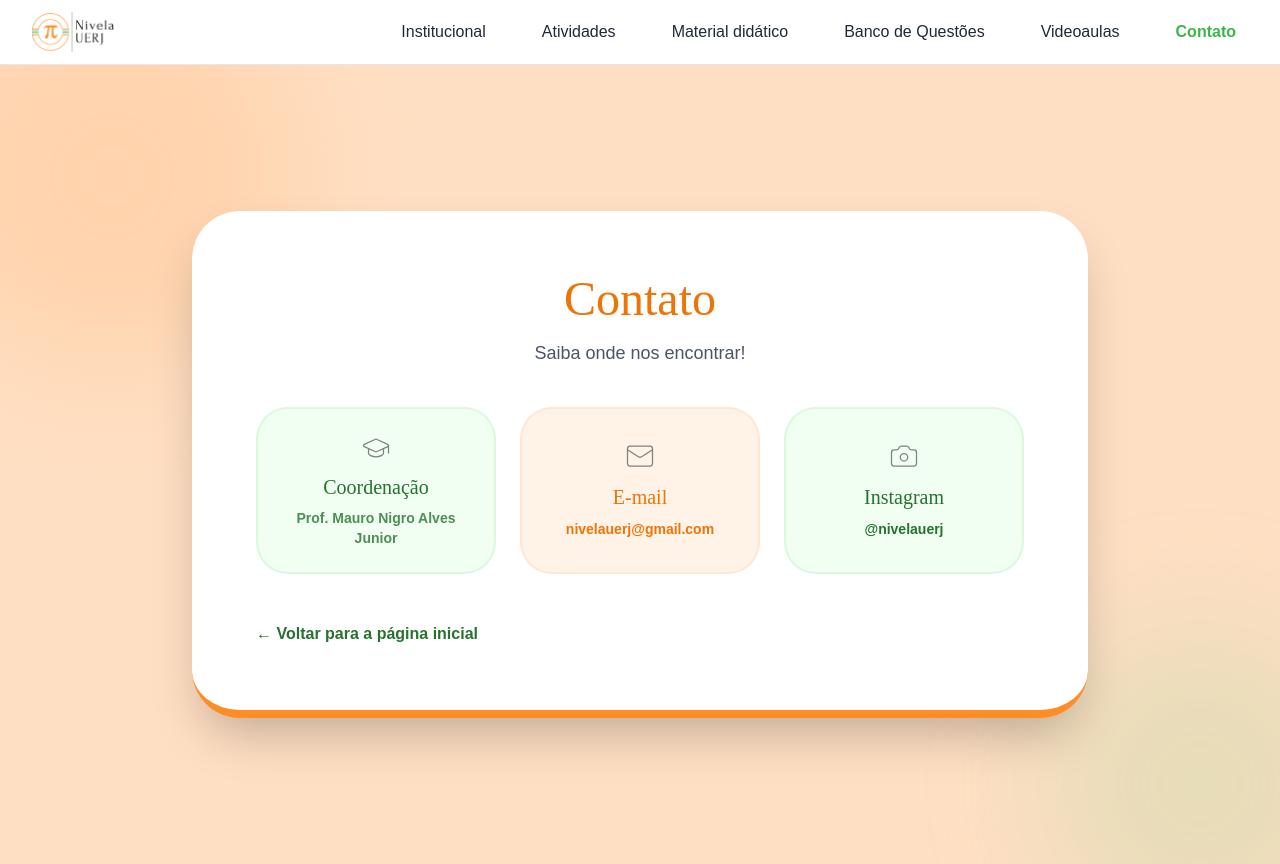
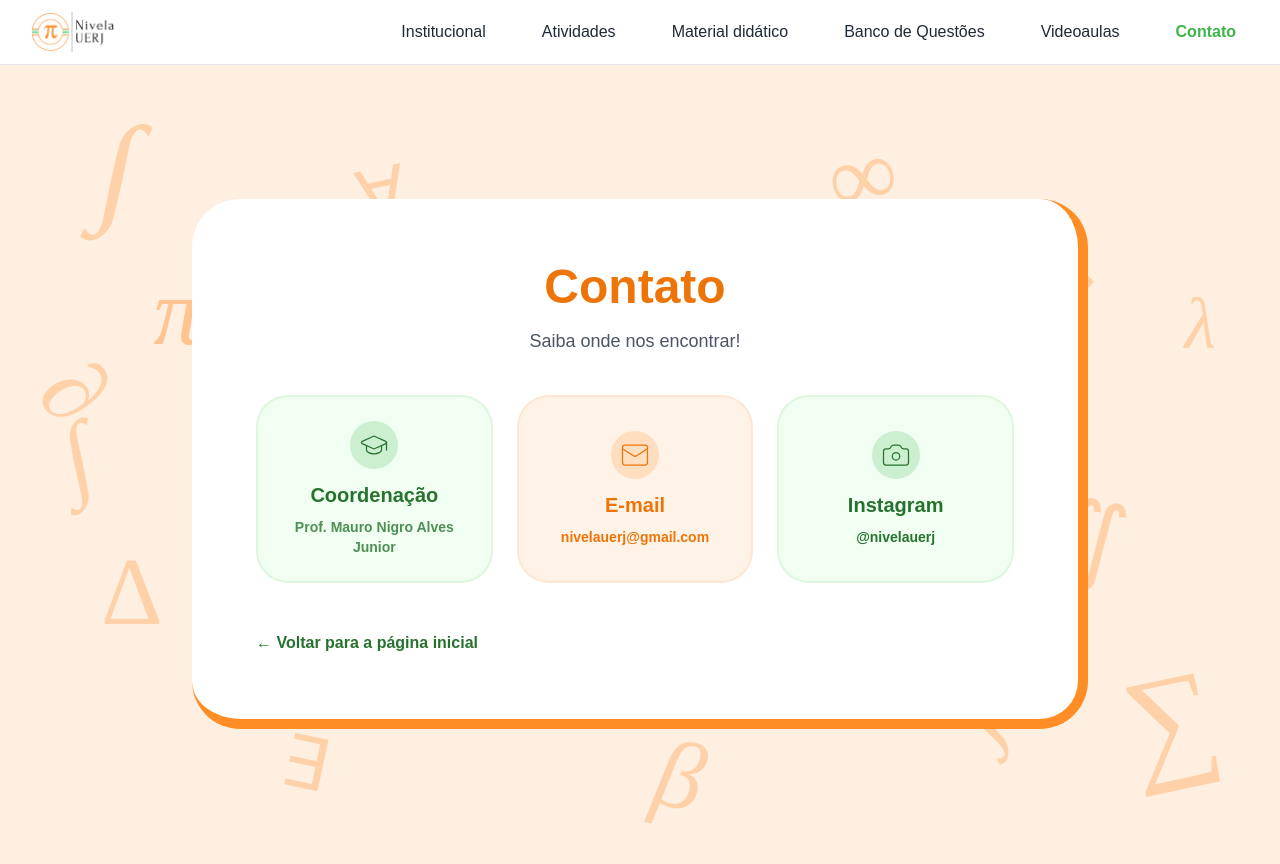
Before and after one commit to cirnegiovane/site_nivela, a React (Vite) app: page /contato in a window 1280 px wide. Built offline with nearby package versions, Linux system fonts and the light colour scheme.

Commit message:
fix fonts, homepage and visual stuff

```diff
--- a/package.json
+++ b/package.json
@@ -4,7 +4,7 @@
   "version": "0.0.0",
   "type": "module",
   "scripts": {
-    "dev": "vite",
+    "dev": "vite --host",
     "build": "vite build",
     "lint": "eslint .",
     "preview": "vite preview"
--- a/src/index.css
+++ b/src/index.css
@@ -1,4 +1,11 @@
 @import "tailwindcss";
+@font-face {
+  font-family: "AlexandriaSignature";
+  src: url("/fonts/Alexandria Signature.otf") format("opentype");
+  font-weight: normal;
+  font-style: normal;
+  font-display: swap;
+}
 
 @theme {
   /* Cores Nivela - Verdes */
@@ -18,6 +25,7 @@
   /* Tipografia */
   --font-forum: "Forum", serif;
   --font-century: "Century Gothic", "AppleGothic", sans-serif;
+  --font-alexandria-signature: "AlexandriaSignature", cursive;
 }
 
 :root {
--- a/src/pages/Contato.jsx
+++ b/src/pages/Contato.jsx
@@ -1,33 +1,159 @@
 import { Link } from "react-router-dom";
-import {Camera, GraduationCap, Mail} from "lucide-react"
+import { Camera, GraduationCap, Mail } from "lucide-react";
 
+const professorCoord = "Mauro Nigro Alves Junior";
+const email = "nivelauerj@gmail.com";
+const instagram = "@nivelauerj";
+const opc = 55;
+// configuração dos símbolos do fundo
+const BACKGROUND_SYMBOLS = [
+  // Quadrante Superior Esquerdo
+  {
+    char: "∫",
+    className: "top-[5%] left-[8%] text-nivela-orange-light text-9xl rotate-12",
+  },
+  {
+    char: "π",
+    className: "top-[25%] left-[12%] text-nivela-orange-light text-8xl italic",
+  },
+  {
+    char: "∀",
+    className:
+      "top-[12%] left-[28%] text-nivela-orange-light text-7xl -rotate-12",
+  },
+  {
+    char: "∂",
+    className:
+      "top-[35%] left-[4%] text-nivela-orange-light text-8xl rotate-45",
+  },
 
+  // Quadrante Superior Direito
+  {
+    char: "∑",
+    className:
+      "top-[20%] right-[15%] text-nivela-orange-light text-9xl rotate-45",
+  },
+  {
+    char: "∞",
+    className:
+      "top-[8%] right-[30%] text-nivela-orange-light text-8xl -rotate-12",
+  },
+  {
+    char: "λ",
+    className: "top-[28%] right-[5%] text-nivela-orange-light text-7xl italic",
+  },
+  {
+    char: "∇",
+    className:
+      "top-[38%] right-[25%] text-nivela-orange-light text-8xl rotate-180",
+  },
+
+  // Centro / Meio do Ecrã
+  {
+    char: "√",
+    className:
+      "top-[50%] left-[25%] text-nivela-orange-light text-9xl -rotate-12",
+  },
+  {
+    char: "Ω",
+    className: "top-[45%] right-[22%] text-nivela-orange-light text-8xl",
+  },
+  {
+    char: "∈",
+    className:
+      "top-[55%] right-[40%] text-nivela-orange-light text-7xl rotate-90",
+  },
+
+  // Quadrante Inferior Esquerdo
+  {
+    char: "π",
+    className: "top-[25%] left-[12%] text-nivela-orange-light text-8xl italic",
+  },
+  {
+    char: "∆",
+    className: "bottom-[28%] left-[8%] text-nivela-orange-light text-8xl",
+  },
+  {
+    char: "∫",
+    className:
+      "bottom-[45%] left-[5%] text-nivela-orange-light text-8xl -rotate-12",
+  },
+  {
+    char: "∃",
+    className:
+      "bottom-[8%] left-[22%] text-nivela-orange-light text-7xl rotate-12",
+  },
+
+  // Quadrante Inferior Direito
+  {
+    char: "∑",
+    className:
+      "bottom-[10%] right-[5%] text-nivela-orange-light text-9xl -rotate-12",
+  },
+  {
+    char: "∫",
+    className:
+      "top-[75%] left-[75%] text-nivela-orange-light text-8xl -rotate-45",
+  },
+  {
+    char: "μ",
+    className:
+      "bottom-[25%] right-[28%] text-nivela-orange-light text-7xl italic -rotate-12",
+  },
+  {
+    char: "β",
+    className:
+      "bottom-[5%] right-[45%] text-nivela-orange-light text-8xl italic rotate-12",
+  },
+  {
+    char: "∭",
+    className:
+      "bottom-[35%] right-[12%] text-nivela-orange-light text-8xl rotate-12",
+  },
+];
+
+// Ícones
+const mail_icon = () => (
+  <div className="flex items-center justify-center w-12 h-12 bg-nivela-orange-vibrant/20 rounded-full">
+    <Mail size={30} className="text-nivela-orange-dark" strokeWidth={1} />
+  </div>
+);
+
+const cap_icon = () => (
+  <div className="flex items-center justify-center w-12 h-12 bg-nivela-green-vibrant/20 rounded-full">
+    <GraduationCap
+      size={30}
+      className="text-nivela-green-dark"
+      strokeWidth={1}
+    />
+  </div>
+);
+
+const cam_icon = () => (
+  <div className="flex items-center justify-center w-12 h-12 bg-nivela-green-vibrant/20 rounded-full">
+    <Camera size={30} className="text-nivela-green-dark" strokeWidth={1} />
+  </div>
+);
 
 function Contato() {
-  const professorCoord = "Mauro Nigro Alves Junior";
-  const email = "nivelauerj@gmail.com";
-  const instagram = "@nivelauerj";
-  // Usage
-  const cam_icon = () => {
-    return <Camera size={30} color="grey" strokeWidth={1} />;
-  };
-  const mail_icon = () => {
-    return <Mail size={30} color="grey" strokeWidth={1} />;
-  };
-  const cap_icon = () => {
-    return <GraduationCap size={30} color="grey" strokeWidth={1} />;
-  };
+  return (
+    <main className="min-h-screen bg-nivela-orange-pale/50 relative overflow-hidden py-12 px-6 flex items-center justify-center">
+      {/*icone de fundo */}
+      {BACKGROUND_SYMBOLS.map((symbol, index) => (
+        <div
+          key={index}
+          className={`absolute font-forum select-none pointer-events-none ${symbol.className}`}
+          style={{ opacity: opc / 100 }}
+        >
+          {symbol.char}
+        </div>
+      ))}
+      <section className="relative z-10 max-w-4xl w-full">
+        {/* quadrado principal */}
 
-
-  return (
-    <main className="min-h-screen bg-nivela-orange-pale relative overflow-hidden py-12 px-6 flex items-center justify-center">
-      <div className="absolute -top-20 -left-20 w-96 h-96 bg-nivela-orange-light opacity-30 rounded-full blur-3xl" />
-      <div className="absolute -bottom-20 -right-20 w-80 h-80 bg-nivela-green-light opacity-20 rounded-full blur-3xl" />
-
-      <section className="relative z-10 max-w-4xl w-full">
-        <div className="bg-white rounded-[3rem] shadow-2xl overflow-hidden border-b-8 border-nivela-orange-vibrant p-10 md:p-16">
+        <div className="bg-white rounded-[3rem]  overflow-hidden border-b-10 border-r-10 border-nivela-orange-vibrant p-10 md:p-16">
           <div className="text-center">
-            <h1 className="font-forum text-5xl text-nivela-orange-dark mb-4">
+            <h1 className="text-5xl text-nivela-orange-dark mb-4 !font-century font-bold">
               Contato
             </h1>
             <p className="font-century text-gray-600 mb-10 text-lg">
@@ -38,10 +164,12 @@ function Contato() {
               {/* Card 1: Coordenação */}
               <a
                 href="https://www.linkedin.com/in/mauronigro/"
-                className="bg-nivela-green-pale/30 p-6 rounded-[2rem] border-2 border-nivela-green-light/20 flex flex-col items-center justify-center hover:bg-nivela-green-pale hover:scale-[1.02] transition-transform block"
+                className="bg-nivela-green-pale/30 p-6 rounded-[2rem] border-2 border-nivela-green-light/20 flex flex-col items-center justify-center hover:bg-nivela-green-pale hover:scale-[1.02] transition-[transform,background-color] group"
               >
-                <span className="text-3xl mb-3">{cap_icon()}</span>
-                <h3 className="font-forum text-xl text-nivela-green-dark leading-tight mb-2">
+                <span className="text-3xl mb-3 group-hover:scale-110 transition-transform">
+                  {cap_icon()}
+                </span>
+                <h3 className="text-xl text-nivela-green-dark mb-2 !font-century font-bold">
                   Coordenação
                 </h3>
                 <p className="font-century text-sm text-nivela-green-dark/80 font-bold">
@@ -52,13 +180,14 @@ function Contato() {
               {/* Card 2: E-mail*/}
               <a
                 href={`mailto:${email}`}
-                className="bg-nivela-orange-pale/40 p-6 rounded-[2rem] border-2 border-nivela-orange-light/20 flex flex-col items-center justify-center hover:bg-nivela-orange-pale hover:scale-[1.02] transition-all group"
+                className="bg-nivela-orange-pale/40 p-6 rounded-[2rem] border-2 border-nivela-orange-light/20 flex flex-col items-center justify-center hover:bg-nivela-orange-pale hover:scale-[1.02] transition-[transform,background-color] group"
               >
-
-                {<span className="text-3xl mb-3 group-hover:scale-110 transition-transform">
-                  {mail_icon()}
-                </span>}
-                <h3 className="font-forum text-xl text-nivela-orange-dark mb-2">
+                {
+                  <span className="text-3xl mb-3 group-hover:scale-110 transition-transform">
+                    {mail_icon()}
+                  </span>
+                }
+                <h3 className="text-xl text-nivela-orange-dark mb-2 !font-century font-bold">
                   E-mail
                 </h3>
                 <p className="font-century text-sm text-nivela-orange-dark font-bold break-all">
@@ -69,15 +198,14 @@ function Contato() {
               {/* Card 3: Instagram*/}
               <a
                 href="https://instagram.com/nivelauerj"
-                target="_blank"
-                rel="noopener noreferrer"
-                className="bg-nivela-green-pale/30 p-6 rounded-[2rem] border-2 border-nivela-green-light/20 flex flex-col items-center justify-center hover:bg-nivela-green-pale hover:scale-[1.02] transition-all group"
+                className="bg-nivela-green-pale/30 p-6 rounded-[2rem] border-2 border-nivela-green-light/20 flex flex-col items-center justify-center hover:bg-nivela-green-pale hover:scale-[1.02] transition-[transform,background-color] group"
               >
-
-                {<span className="text-3xl mb-3 group-hover:rotate-12 transition-transform">
-                  {cam_icon()}
-                </span>}
-                <h3 className="font-forum text-xl text-nivela-green-dark mb-2">
+                {
+                  <span className="text-3xl mb-3 group-hover:scale-110 transition-transform">
+                    {cam_icon()}
+                  </span>
+                }
+                <h3 className="text-xl text-nivela-green-dark mb-2 !font-century font-bold">
                   Instagram
                 </h3>
                 <p className="font-century text-sm text-nivela-green-dark font-bold">
--- a/vite.config.js
+++ b/vite.config.js
@@ -2,7 +2,6 @@ import { defineConfig } from "vite";
 import react from "@vitejs/plugin-react";
 import tailwindcss from "@tailwindcss/vite";
 
-// https://vitejs.dev/config/
 export default defineConfig({
   plugins: [react(), tailwindcss()],
 });
```
Also changed, not shown: src/components/EmConstrucao.jsx (+20 -13 lines), src/pages/Home.jsx (+79 -29 lines), public/fonts/Alexandria Signature.otf (added), 1 other file (tests, documents, lock files or other folders).
